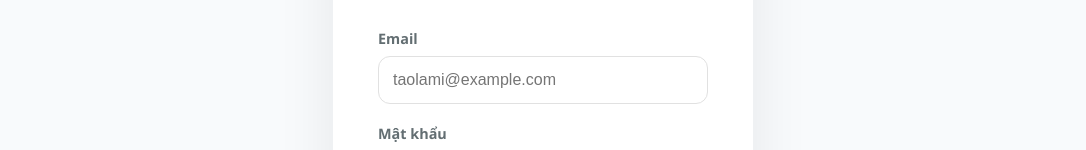
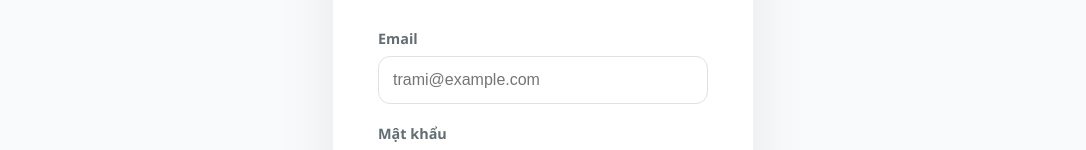
Before and after one commit to hhuyyyyyy13012004/connectsoft, a React (Create React App) app in the folder connectsoft-frontend/: page /login in a window 1280 px wide. Shown: the part 338-488 px from the top of the page, without its empty margins (97-1183 px from the left). Built offline with nearby package versions, Linux system fonts and the light colour scheme.

Commit message:
Update Login.js

```diff
--- a/connectsoft-frontend/src/pages/Login.js
+++ b/connectsoft-frontend/src/pages/Login.js
@@ -75,7 +75,7 @@ const Login = () => {
             <label>Email</label>
             <input
               type="email"
-              placeholder="taolami@example.com"
+              placeholder="trami@example.com"
               value={email}
               onChange={(e) => setEmail(e.target.value)}
               required
```
